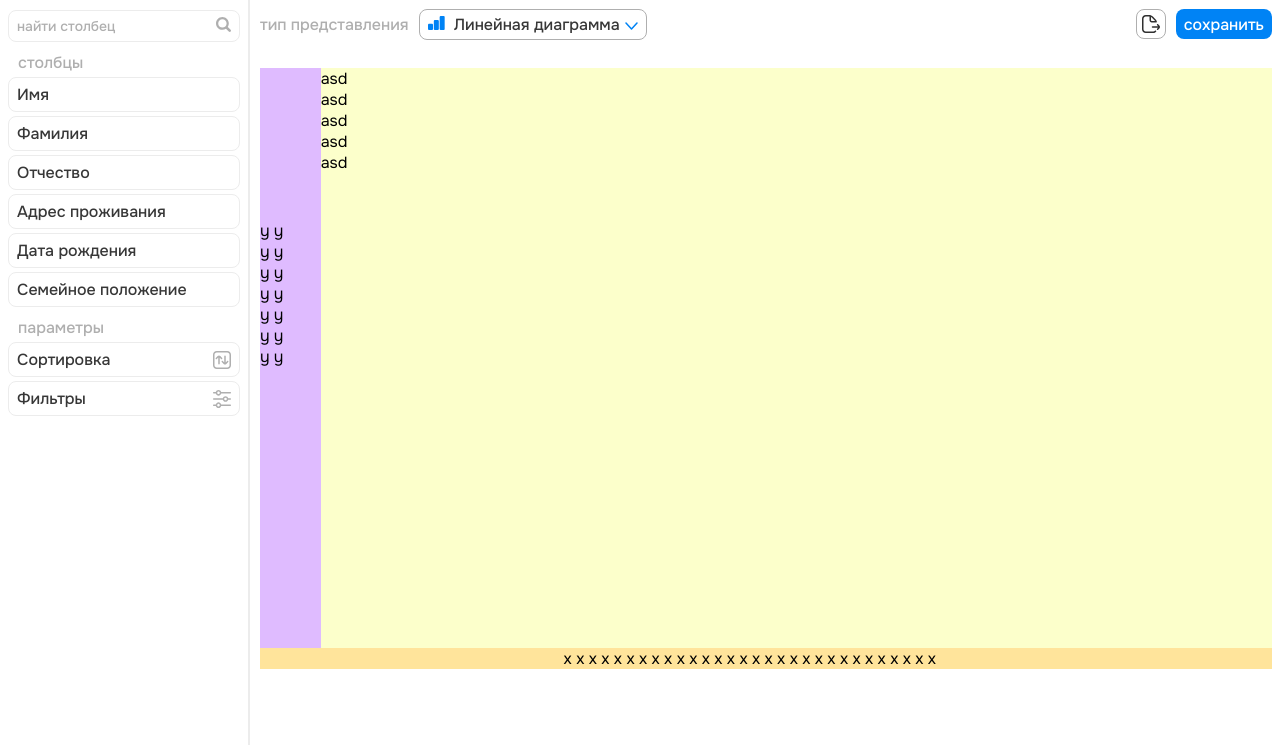
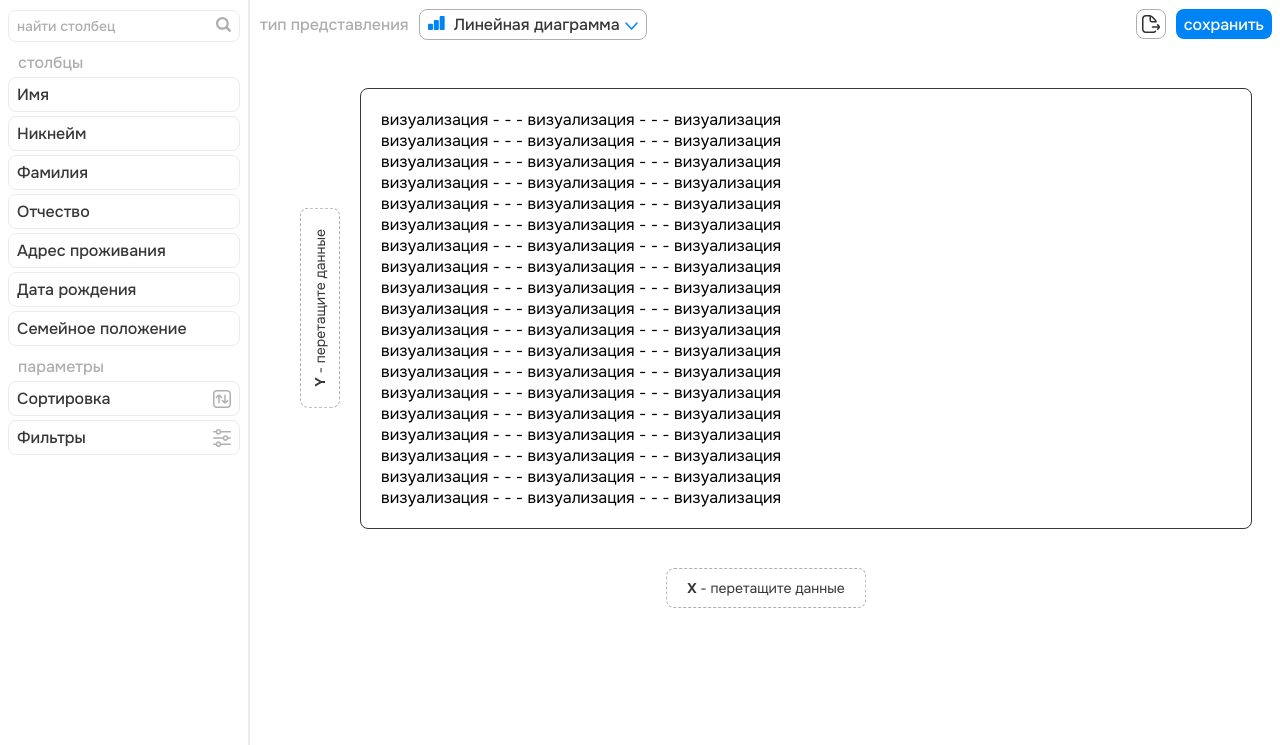
Before and after one commit to QuaRaion/MyData, a Django app: template my_data/charts/templates/charts/create_chart_page.html in a window 1280 px wide. Shown: the part 55-800 px from the top of the page. Run offline with Django 5.2, Linux system fonts and the light colour scheme; the template is opened without the code that fills it, so the values that code supplies are empty.

Commit message:
Создание полноценного шаблона страницы для визуализации чартов

```diff
--- a/my_data/charts/static/charts/css/style.css
+++ b/my_data/charts/static/charts/css/style.css
@@ -206,6 +206,7 @@
 .columns_list_elem {
   display: flex;
   align-items: start;
+  background-color: transparent;
   border-color: var(--grey-color);
   border-width: 1px;
   border-radius: 8px;
@@ -222,7 +223,7 @@
 }
 
 .columns_list_elem .draggable .dragging {
-  background-color: rgba(0, 0, 0, 0.5);
+
 }
 
 .function_list {
@@ -352,36 +353,56 @@
 .chart_preview {
   width: 100%;
   margin-top: 30px;
-  background-color: var(--black-color);
+  background-color: transparent;
 }
 
 /* ЗОНА ОТОБРАЖЕНИЯ ГРАФИКА */
 .chart_preview {
-  margin-top: 30px;
-  /* padding-left: 20px;
-  padding-right: 20px; */
-  height: 80%;
+  /* margin-top: 30px;
+  height: 80%; */
+  position: relative;
 }
 
 .chart_preview_top {
+  padding-bottom: 20px;
   display: flex;
   justify-content: center;
-  height: 100%;
+  align-items: center;
+  min-height: calc(100vh - 300px);
 }
 
 .y_axes {
-  width: 6%;
-  background-color: rgb(223, 187, 255);
-  padding-top: 15%;
+  display: flex;
+  justify-content: center;
+  align-items: center;
+  writing-mode: vertical-rl;
+  transform: rotate(180deg);
+  background-color: transparent;
+  padding: 20px 10px;
+  margin-left: 40px;
+  border: 1px dashed var(--dark-grey-color);
+  border-radius: 8px;
 }
 
 .plotly_figure {
   flex: 1;
-  background-color: rgb(252, 255, 203)
+  background-color: transparent;
+  border: 1px solid var(--black-color);
+  border-radius: 8px;
+  padding: 20px;
+  margin-left: 20px;
+  margin-right: 20px;
 }
 
 .x_axes {
-  width: 100%;
-  background-color: rgb(255, 228, 155);
-  padding-left: 30%;
+  position: absolute;
+  left: 50%;
+  transform: translateX(-50%);
+  display: flex;
+  justify-content: center;
+  align-items: center;
+  background-color: transparent;
+  padding: 10px 20px;
+  border: 1px dashed var(--dark-grey-color);
+  border-radius: 8px;
 }
--- a/my_data/charts/templates/charts/create_chart_page.html
+++ b/my_data/charts/templates/charts/create_chart_page.html
@@ -25,7 +25,12 @@
                 <div class="columns_list" id="item_list">
                     <h3 class="text-h3 text-dark-grey list_title">столбцы</h3>
                     <button class="columns_list_elem" draggable="true">
-                        <h3 class="text-h3 text-black">Имя</h3>
+                        <h3 id="object1" class="text-h3 text-black objects" draggable="true"
+                            ondragstart="drag(event)" data-column="" ondragend="drag_end(event)">Имя</h3>
+                    </button>
+                    <button class="columns_list_elem" draggable="true">
+                        <h3 id="object1" class="text-h3 text-black objects" draggable="true"
+                            ondragstart="drag(event)" data-column="" ondragend="drag_end(event)">Никнейм</h3>
                     </button>
                     <button class="columns_list_elem" draggable="true">
                         <h3 class="text-h3 text-black">Фамилия</h3>
@@ -60,7 +65,6 @@
                     const items = document.querySelectorAll('.columns_list_elem');
                     const dropArea = document.getElementById('dropArea');
 
-                    // Переменная для хранения перетаскиваемого элемента
                     let draggedItem = null;
 
                     items.forEach(item => {
@@ -148,27 +152,50 @@
                 <!-- окно построения чарта -->
                 <div class="chart_preview">
                     <div class="chart_preview_top">
-                        <div class="y_axes">
-                            <p>y y</p>
-                            <p>y y</p>
-                            <p>y y</p>
-                            <p>y y</p>
-                            <p>y y</p>
-                            <p>y y</p>
-                            <p>y y</p>
+                        <div id="y-axis" class="y_axes" ondrop="drop(event, 'Y')" ondragover="allowDrop(event)">
+                            <h4 class="text-h4 text-black"><b>Y</b> - перетащите данные</h4>
                         </div>
                         <div class="plotly_figure">
-                            <p>asd</p>
-                            <p>asd</p>
-                            <p>asd</p>
-                            <p>asd</p>
-                            <p>asd</p>
+                            <!-- тут будет строиться график -->
+                             <p>визуализация - - - визуализация - - - визуализация</p>
+                             <p>визуализация - - - визуализация - - - визуализация</p>
+                             <p>визуализация - - - визуализация - - - визуализация</p>
+                             <p>визуализация - - - визуализация - - - визуализация</p>
+                             <p>визуализация - - - визуализация - - - визуализация</p>
+                             <p>визуализация - - - визуализация - - - визуализация</p>
+                             <p>визуализация - - - визуализация - - - визуализация</p>
+                             <p>визуализация - - - визуализация - - - визуализация</p>
+                             <p>визуализация - - - визуализация - - - визуализация</p>
+                             <p>визуализация - - - визуализация - - - визуализация</p>
+                             <p>визуализация - - - визуализация - - - визуализация</p>
+                             <p>визуализация - - - визуализация - - - визуализация</p>
+                             <p>визуализация - - - визуализация - - - визуализация</p>
+                             <p>визуализация - - - визуализация - - - визуализация</p>
+                             <p>визуализация - - - визуализация - - - визуализация</p>
+                             <p>визуализация - - - визуализация - - - визуализация</p>
+                             <p>визуализация - - - визуализация - - - визуализация</p>
+                             <p>визуализация - - - визуализация - - - визуализация</p>
+                             <p>визуализация - - - визуализация - - - визуализация</p>
                         </div>
                     </div>
-                    <div class="x_axes">
-                        <p> x x x x x x x x x x x x x x x x
-                             x x x x x x x x x x x x x x</p>
+                    <div id="x-axis" class="x_axes" ondrop="drop(event, 'X')" ondragover="allowDrop(event)">
+                        <h4 class="text-h4 text-black"><b>X</b> - перетащите данные</h4>
                     </div>
+                    <script>
+                        function allowDrop(event) {
+                          event.preventDefault();
+                        }
+
+                        function drag(event) {
+                          event.dataTransfer.setData("text", event.target.getAttribute("data-column"));
+                        }
+
+                        function drop(event, axis) {
+                          event.preventDefault();
+                          let column = event.dataTransfer.getData("text");
+                          document.getElementById(`${axis.toLowerCase()}-axis`).textContent = `${column}`;
+                        }
+                      </script>
                 </div>
             </div>
         </div>
```
